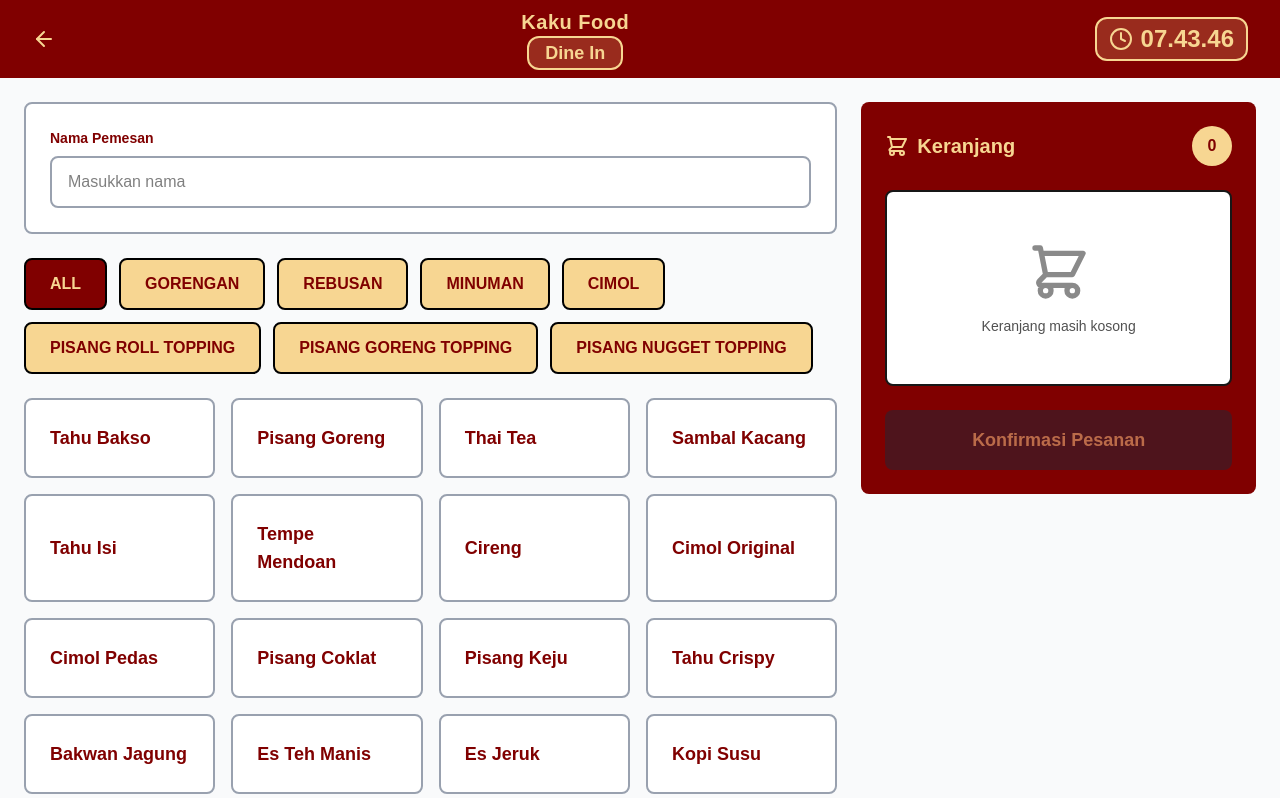
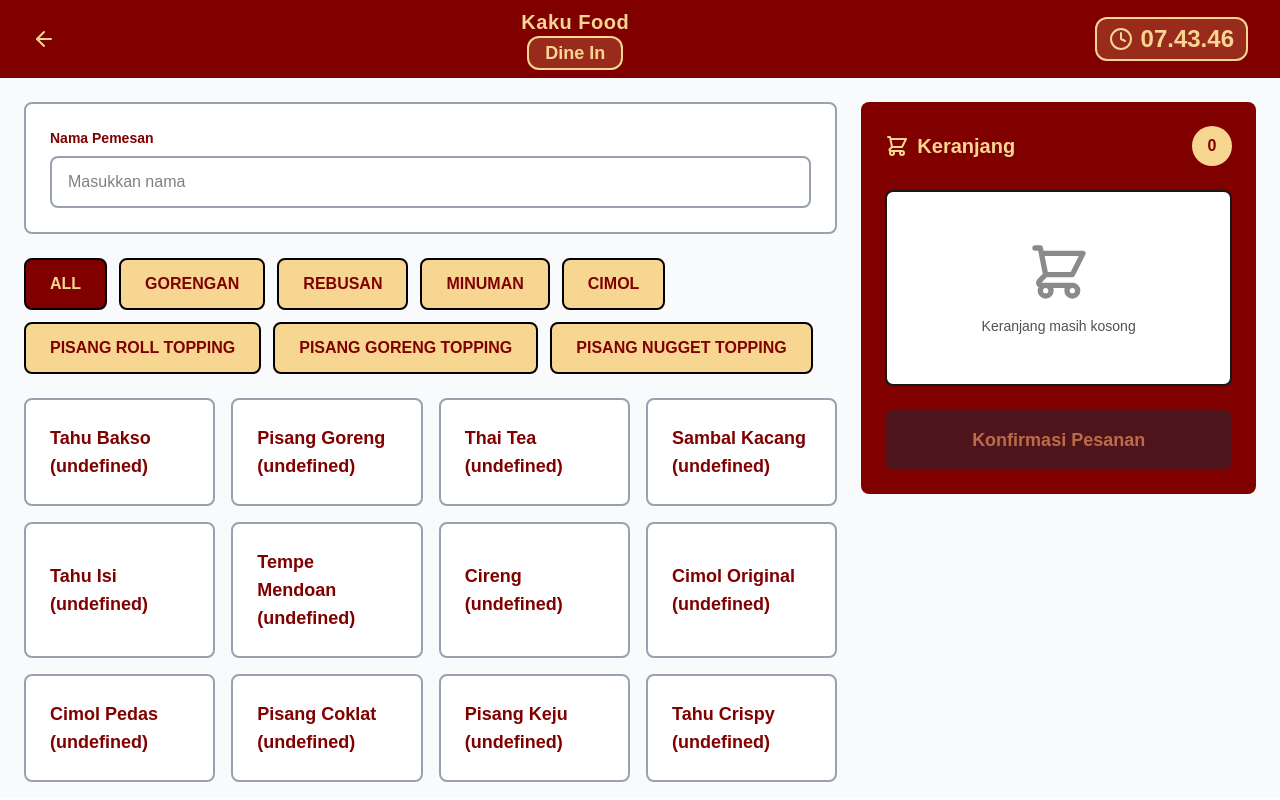
Before and after one commit to LeoDoesCode17/sistem-pendamping-kaku, a Next.js app: page /cashier/order/dine-in in a window 1280 px wide. Built offline with nearby package versions, Linux system fonts and the light colour scheme.

Commit message:
feat: using Menu object model as item

```diff
--- a/src/features/orders/components/MenuCard.tsx
+++ b/src/features/orders/components/MenuCard.tsx
@@ -1,19 +1,20 @@
 'use client';
 
-import { MenuItem } from '../types/menu';
+import { Menu } from '@/models/menu';
 
 interface MenuCardProps {
-  item: MenuItem;
-  onClick: (item: MenuItem) => void;
+  item: Menu;
+  onClick: (item: Menu) => void;
 }
 
 export default function MenuCard({ item, onClick }: MenuCardProps) {
+  const label = item.name + ` (${item.abbreviation})`
   return (
     <button
       onClick={() => onClick(item)}
       className="bg-white p-6 rounded-lg border-2 border-gray-400 transition-all text-left"
     >
-      <h3 className="text-lg font-bold text-maroon">{item.name}</h3>
+      <h3 className="text-lg font-bold text-maroon">{label}</h3>
     </button>
   );
 }
```
